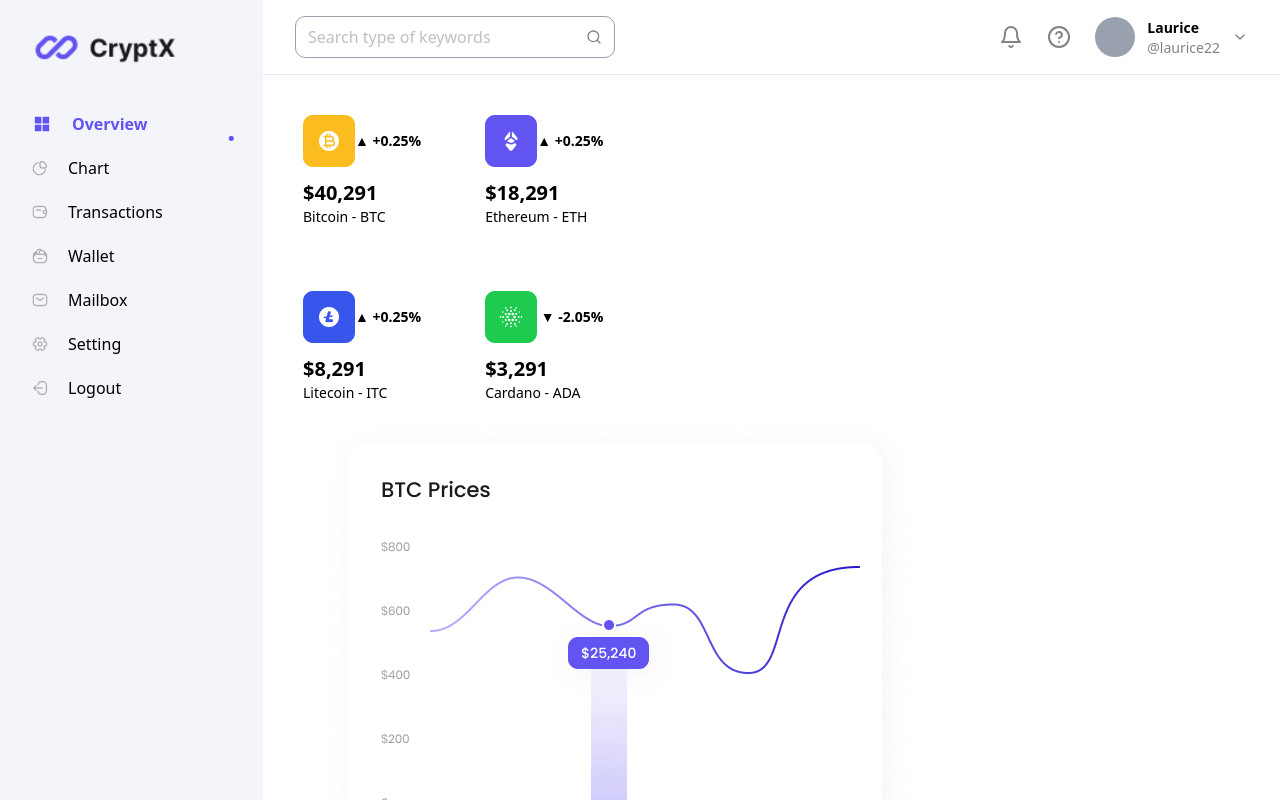
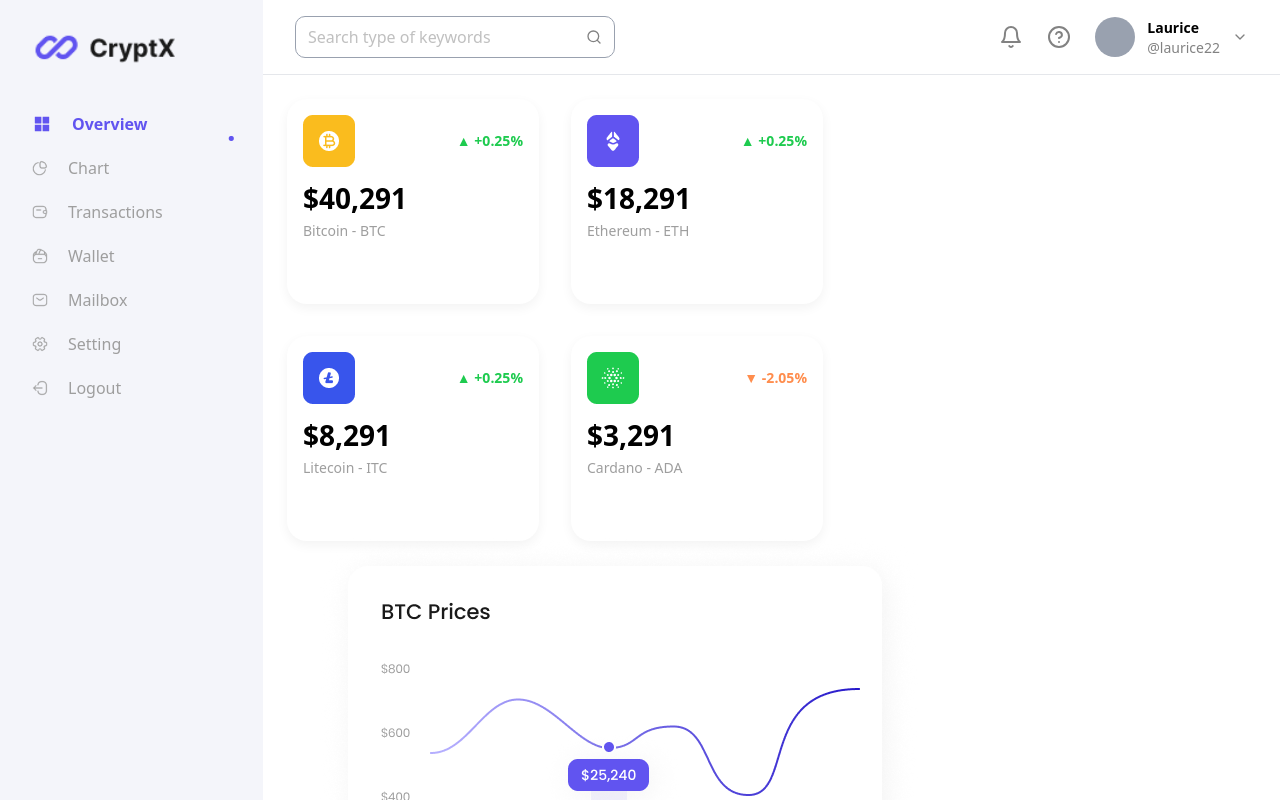
Before and after one commit to mellow874/Chart, a React (Vite) app in the folder CryptX/: page / in a window 1280 px wide. Shown: the top 800 px of the page. Built offline with nearby package versions, Linux system fonts and the light colour scheme.

Commit message:
Added more styles

```diff
--- a/CryptX/src/index.css
+++ b/CryptX/src/index.css
@@ -9,10 +9,12 @@
     --purple-text: rgba(97, 84, 240, 1);
     --text: #9E9E9E;
     --help-icons: rgba(130, 130, 130, 1);
-    --btc: rgba(250, 188, 30, 1);
-    --btc-text: rgba(158, 158, 158, 1);
+    --coin-text: rgba(158, 158, 158, 1);
     --sidebar: rgba(243, 243, 243, 1);
     --main: rgb(220, 214, 214);
+    --trend-red: rgba(255, 141, 77, 1);
+    --trend-green: rgba(30, 203, 79, 1);
+    --heading-text: rgba(26, 26, 26, 1);
 
 }
 
@@ -21,20 +23,78 @@
     .text-purple {color: var(--purple-text);}
     .text-gray {color: var(--text);}
     .text-help {color: var(--help-icons);}
-    .text-btc {color: var(--btc-text);}
+    .text-trend-red {color: var(--trend-red);}
+    .text-trend-green {color: var(--trend-green);}
+    .text-coin {color: var(--coin-text);}
+    .text-heading {color: var(--heading-text);}
 
     .bg-light-gray {color: var(--light-gray); }
     .bg-gray {color: var(--text);}
     .bg-help {color: var(--help-icons);}
-    .bg-btc {color: var(--btc);}
     .bg-sidebar {color: var(--sidebar);}
     .bg-main {color: var(--main);}
+    .bg-avatar {color: var(--coin-text);}
 
 }
-
-
 
 .border-gray-rounded {
   border: 1px solid rgba(158, 158, 158, 1); /* light gray */
   border-radius: 10px;
 }
+
+.card-style {
+    border-radius: 20px;
+    box-shadow: 0 4px 12px rgba(0, 0, 0, 0.05);
+    width: 252px;
+    height: 205px;
+  }
+
+  .chart-style {
+    width: 534px;
+    height: 442px;
+    opacity: 1;
+    border-radius: 20px;
+    box-shadow: rgba(0, 0, 0, 0.05);
+
+  }
+
+  .card-text {
+    width: 86px;
+    height: 21px;
+    top: 155px;
+    left: 30px;
+    opacity: 1;
+  }
+
+  .arrow {
+    width: 18px;
+    height: 18px;
+    top: 48px;
+    left: 143px;
+    opacity: 1;
+  }
+
+  .coin-value {
+    width: 88px;
+    height: 42px;
+    font-size: 28px;
+    top: 108px;
+    left: 30px;
+    opacity: 1;
+  }
+
+  .market {
+    width: 104px;
+    height: 18px;
+    top: 58px;
+    left: 236px;
+    opacity: 0.8;
+  }
+
+  .transaction {
+    width: 320;
+    height: 352;
+    top: 623px;
+    left: 1054px;
+
+  }
```
